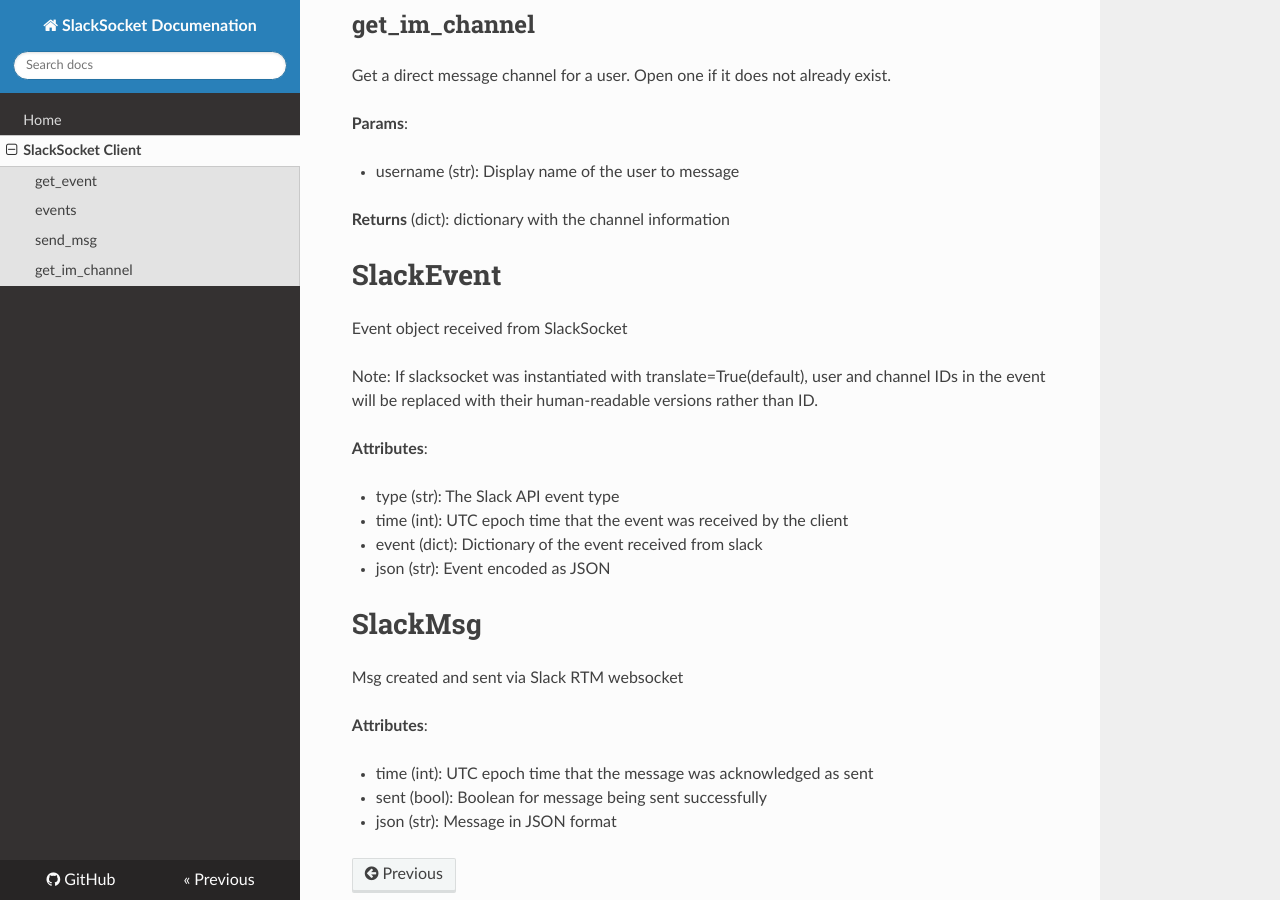
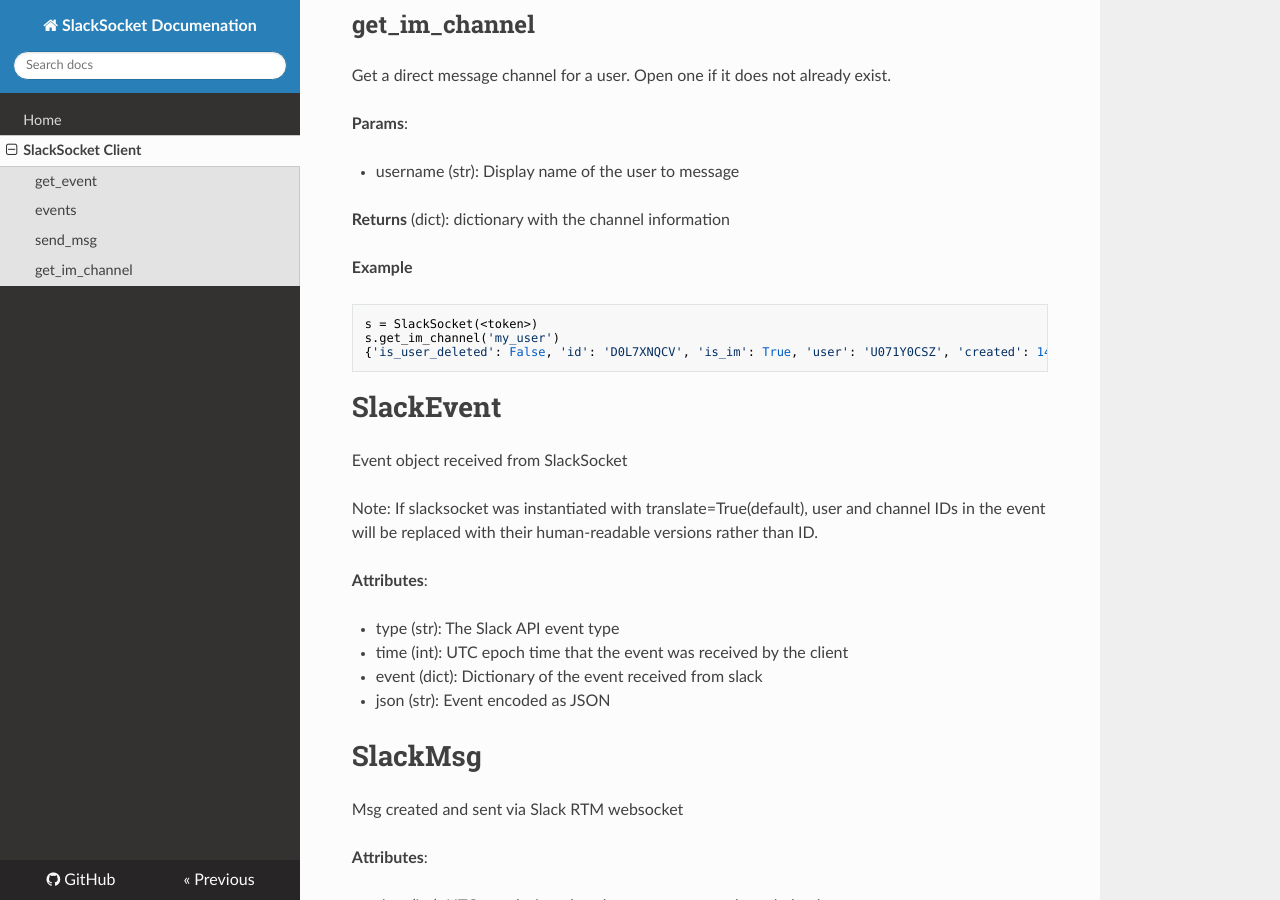
Before and after one commit to vektorlab/slacksocket, an MkDocs documentation site: the page built from docs/client.md, in a window 1280 px wide and 900 px high, scrolled down 1159 px. Built offline with MkDocs 1.6.1, drawn with Linux system fonts in a browser that asks for light colours; nearby versions of some CDN libraries.

Commit message:
add example to client docs

````diff
--- a/docs/client.md
+++ b/docs/client.md
@@ -50,6 +50,13 @@
 
 **Returns** (dict): dictionary with the channel information
 
+**Example**
+```python
+s = SlackSocket(<token>)
+s.get_im_channel('my_user')
+{'is_user_deleted': False, 'id': 'D0L7XNQCV', 'is_im': True, 'user': 'U071Y0CSZ', 'created': 1454542620}
+```
+
 # SlackEvent
 
 Event object received from SlackSocket
````
